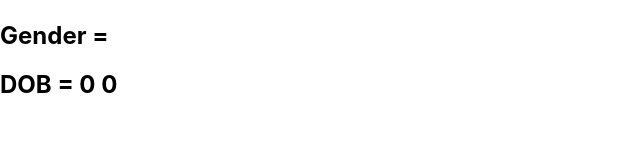
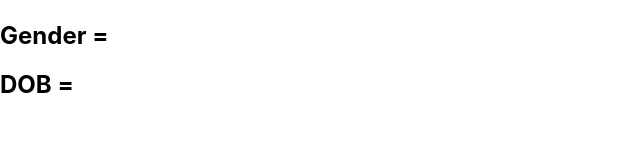
Before and after one commit to sisithajayawardhane/DetailsGeneratorNIC, a React (Create React App) app in the folder frontend/: page /details in a window 1280 px wide. Shown: the part 134-294 px from the top of the page, without its empty margins (0-640 px from the left). Built offline with nearby package versions, Linux system fonts and the light colour scheme.

Commit message:
details feature is working

```diff
--- a/frontend/src/DetailsGenerator.js
+++ b/frontend/src/DetailsGenerator.js
@@ -3,16 +3,16 @@ import React, {useState} from "react";
 export default function DetailsGenerator(){
 
     const [id,setId] = useState(0);
-    const [year,setYear] = useState(0);
+    const [year,setYear] = useState();
     const [month,setMonth] = useState("");
-    const [day,setDay] = useState(0);
+    const [day,setDay] = useState();
     const [gender,setGender] = useState("");
 
 
 
     const generator = () => {
         let number = Number(id.slice(0, -5));
-        let year = (number > 100) ? number/1000 : 1900+(number/1000);
+        let year = ((number/1000) > 100) ? Math.floor(number/1000) : Math.floor(1900+(number/1000));
         setYear(year);
         let number1 = number % 1000;
         if ((number1 > 0) && (number1 < 367)){
@@ -128,7 +128,7 @@ export default function DetailsGenerator(){
         <div>
             <h1>Enter your NIC number here</h1>
             <label>NIC:</label>
-            <input type="text" onChange={(e)=>{
+            <input type="text" minLength="10" onChange={(e)=>{
                     setId(e.target.value);
                 }}></input>
             <button onClick={generator}>Sumbit</button>
```
